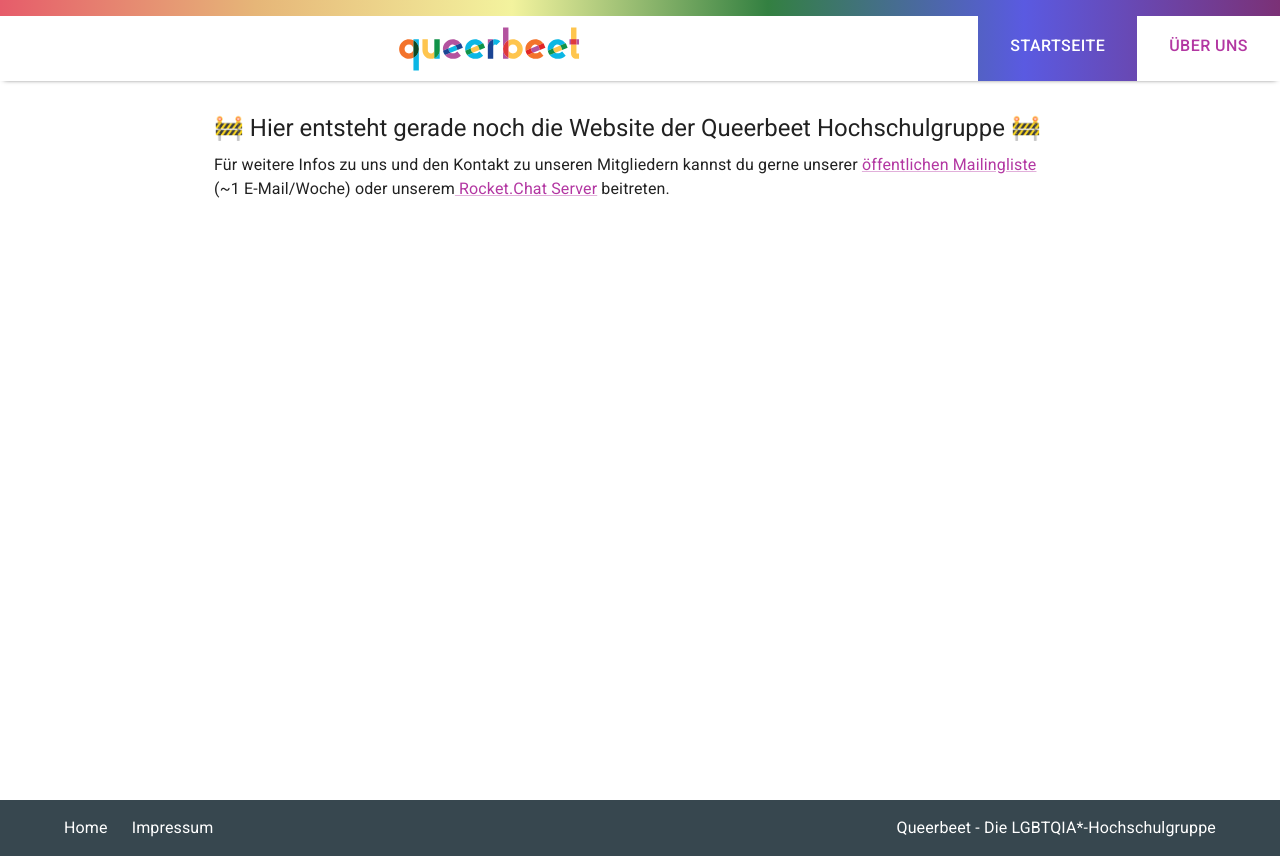
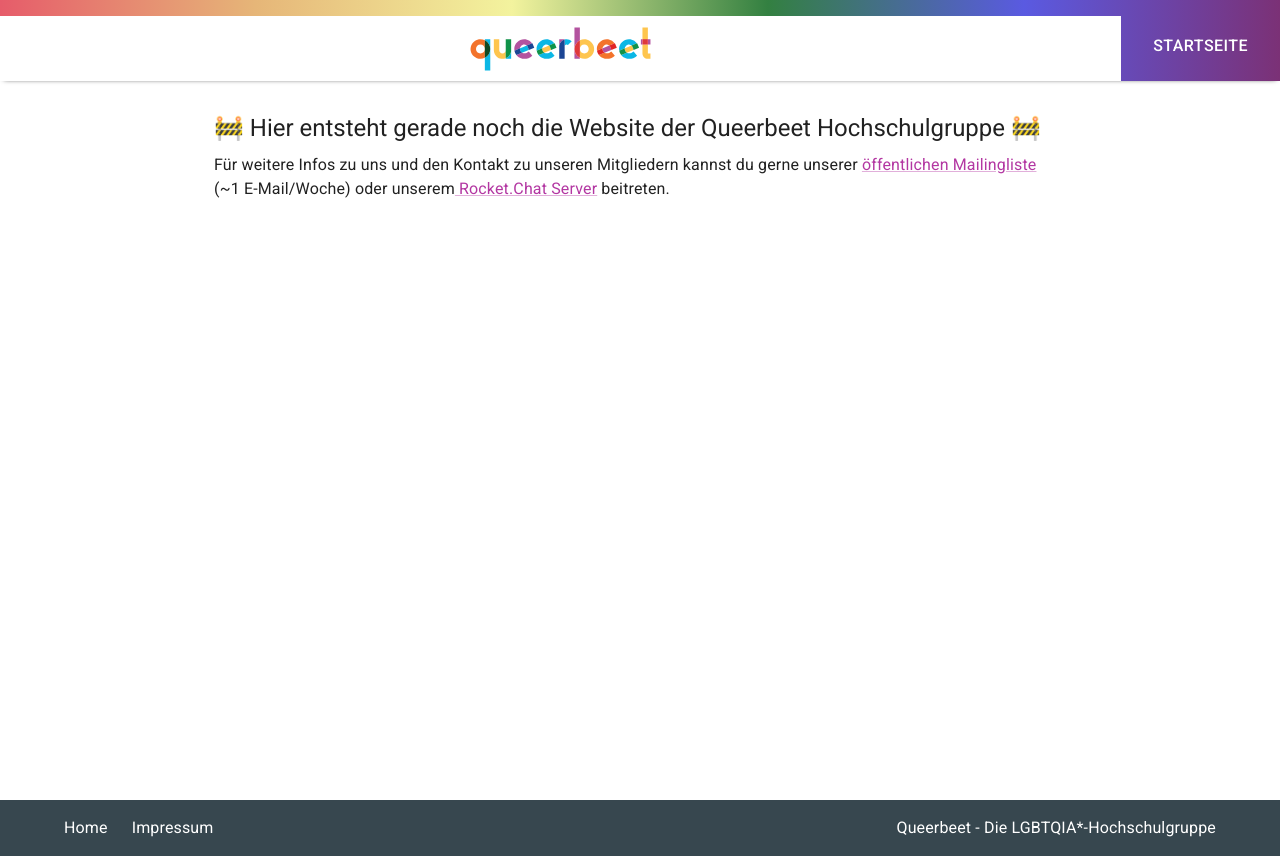
Before and after one commit to queerbeetVorstand/qb-website, a Next.js app: page / in a window 1280 px wide. Built offline with nearby package versions, Linux system fonts and the light colour scheme.

Commit message:
bugfix: remove about us from header until ready

```diff
--- a/src/components/Header.tsx
+++ b/src/components/Header.tsx
@@ -28,7 +28,6 @@ export default function Header(): ReactElement {
         <Box display="flex" alignItems="stretch">
           <GlobalNavigation>
             <NavigationItem destinationUrl="/" selected>Startseite</NavigationItem>
-            <NavigationItem destinationUrl="/about">Über uns</NavigationItem>
           </GlobalNavigation>
         </Box>
       </Box>
```
